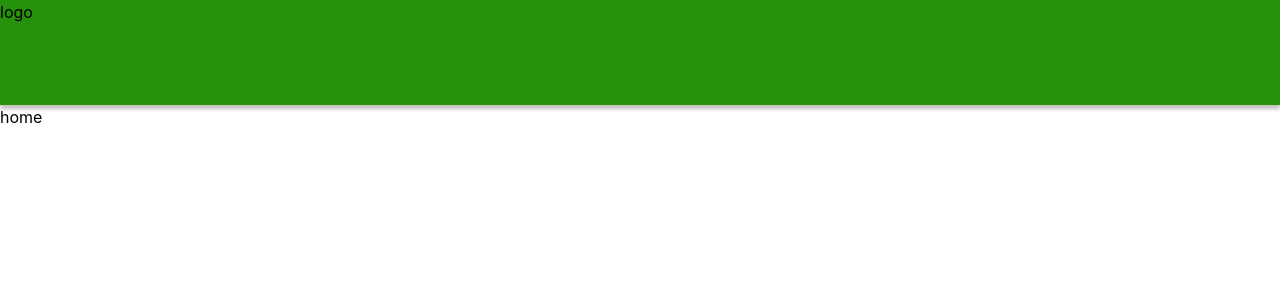
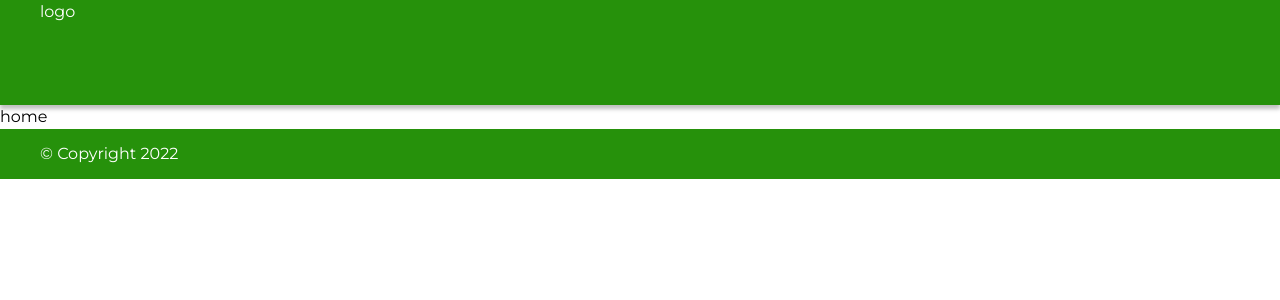
Before and after one commit to 2YellowGang/city-explore-frontend, a React (Vite) app: page / in a window 1280 px wide. Shown: the top 300 px of the page. Built offline with nearby package versions, Linux system fonts and the light colour scheme.

Commit message:
feat: add primary components

```diff
--- /dev/null
+++ b/src/components/ContentContainer.tsx
@@ -0,0 +1,7 @@
+import { styled } from 'styled-components';
+
+export const ContentContainer = styled.div`
+  max-width: 1200px;
+  width: 100%;
+  margin: 0 auto;
+`;
--- a/src/components/ViewLayout.tsx
+++ b/src/components/ViewLayout.tsx
@@ -1,5 +1,6 @@
 import { FC, PropsWithChildren } from 'react';
 import styled from 'styled-components';
+import { ContentContainer } from './ContentContainer';
 
 const Container = styled.main`
   position: relative;
@@ -7,13 +8,28 @@ const Container = styled.main`
 
 const Header = styled.header`
   background-color: ${(props) => props.theme.colors.primary};
+  color: ${(props) => props.theme.colors.white};
   height: 105px;
   box-shadow: 0px 4px 4px rgba(0, 0, 0, 0.25);
+  align-items: center;
+`;
+
+const Footer = styled.footer`
+  background-color: ${(props) => props.theme.colors.primary};
+  color: ${(props) => props.theme.colors.white};
+  min-height: 50px;
+  display: flex;
+  align-items: center;
 `;
 
 export const ViewLayout: FC<PropsWithChildren> = ({ children }) => (
   <Container>
-    <Header>logo</Header>
+    <Header>
+      <ContentContainer>logo</ContentContainer>
+    </Header>
     {children}
+    <Footer>
+      <ContentContainer>&copy; Copyright 2022</ContentContainer>
+    </Footer>
   </Container>
 );
--- a/src/index.css
+++ b/src/index.css
@@ -1,5 +1,5 @@
 :root {
-  font-family: Inter, system-ui, Avenir, Helvetica, Arial, sans-serif;
+  font-family: Montserrat, system-ui, Avenir, Helvetica, Arial, sans-serif;
   line-height: 1.5;
   font-weight: 400;
   color-scheme: light dark;
--- a/src/views/NotFound.tsx
+++ b/src/views/NotFound.tsx
@@ -1,4 +1,16 @@
 import { FC } from 'react';
 import { ViewLayout } from '../components/ViewLayout';
+import { styled } from 'styled-components';
+import { ContentContainer } from '../components/ContentContainer';
 
-export const NotFound: FC = () => <ViewLayout>404 Not Found</ViewLayout>;
+const Text = styled.h1`
+  text-align: center;
+`;
+
+export const NotFound: FC = () => (
+  <ViewLayout>
+    <ContentContainer>
+      <Text>Nie znaleziono</Text>
+    </ContentContainer>
+  </ViewLayout>
+);
```
